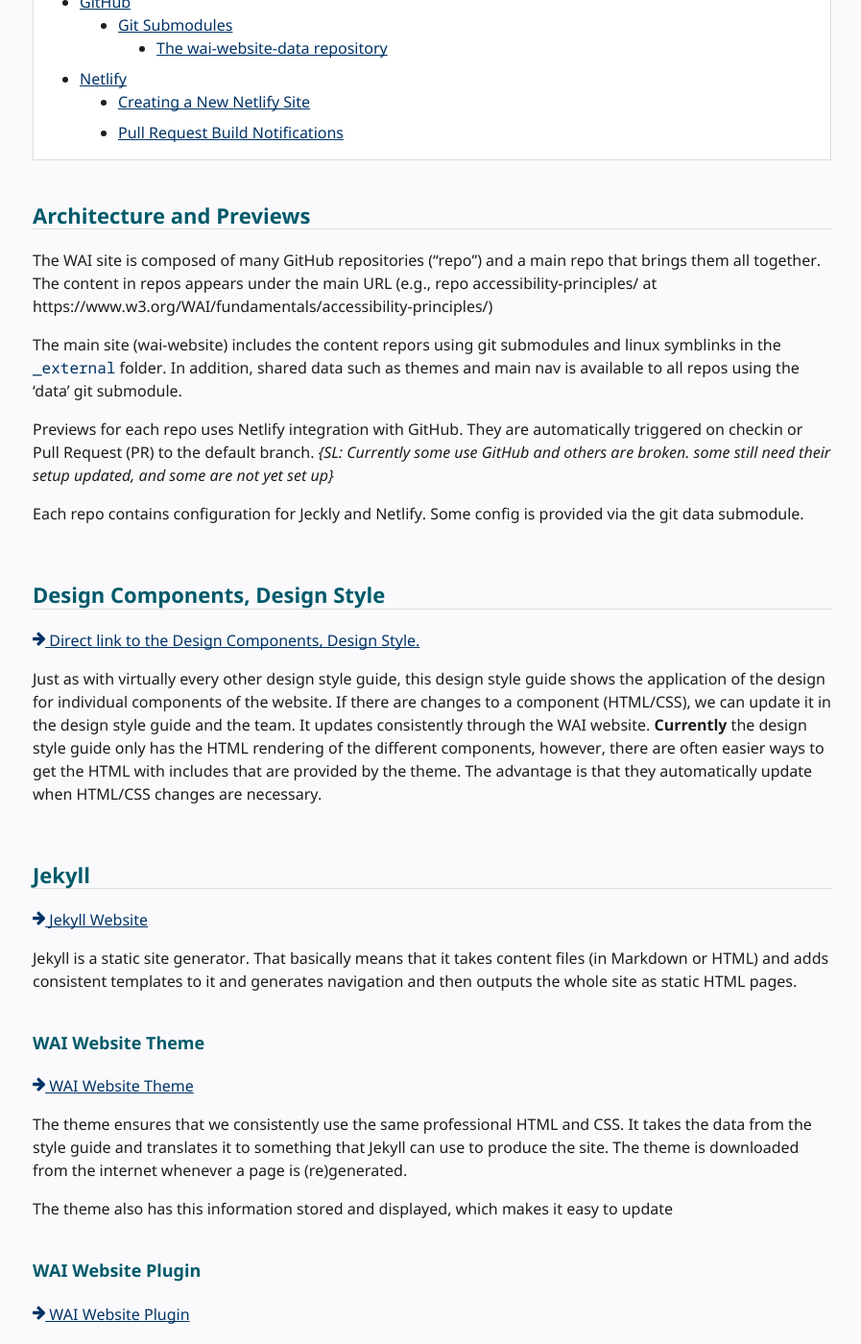
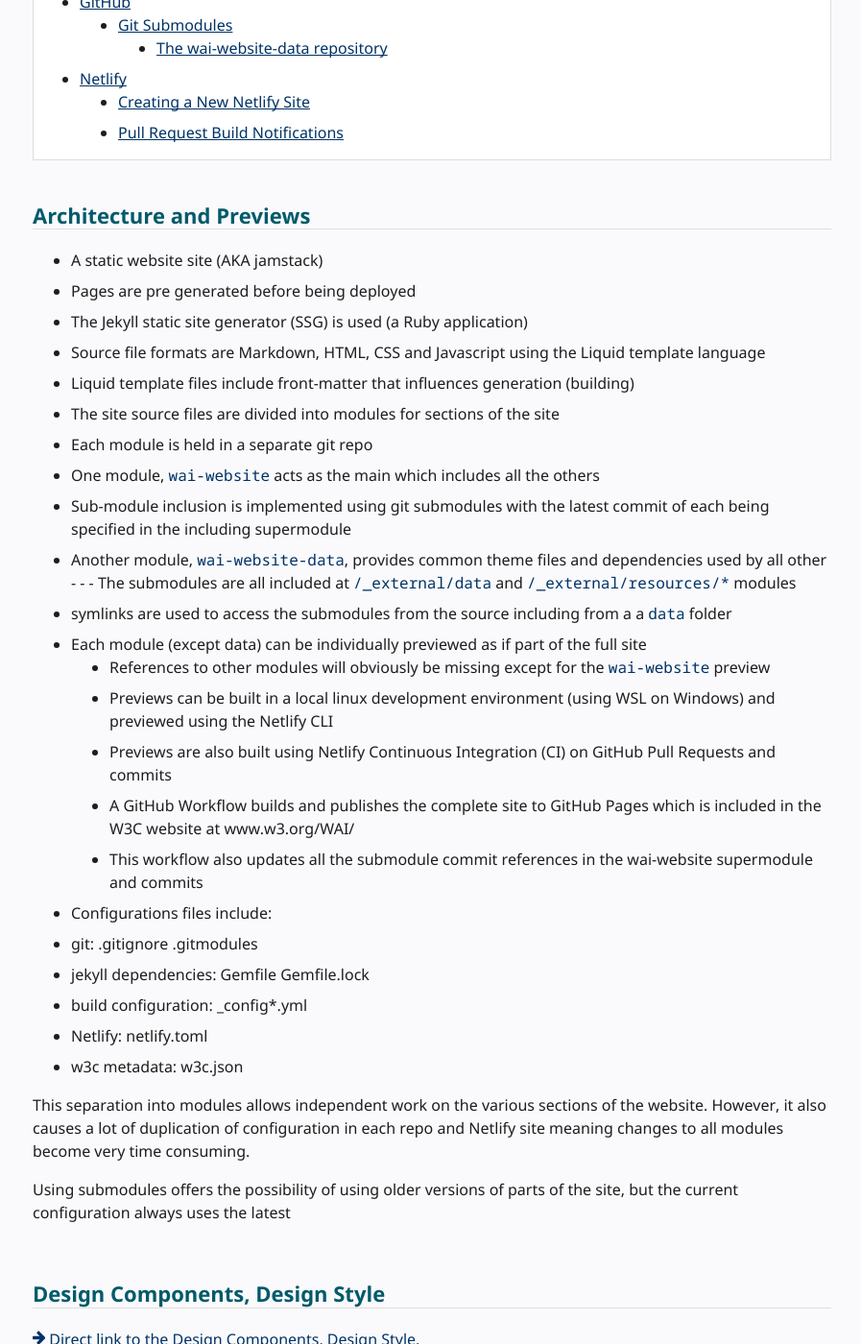
Before and after one commit to w3c/wai-website-theme, a Jekyll site: the page built from content/technical.md, in a window 1280 px wide and 1400 px high, scrolled down 721 px. Shown: the whole window at 96% size, without its empty margins (334-1231 px from the left). Built offline with Jekyll 4.4.1, drawn with Linux system fonts in a browser that asks for light colours; cached includes are drawn as plain includes; comment, search, counter and statistics services are not loaded.

Commit message:
Update architectural notes

```diff
--- a/content/technical.md
+++ b/content/technical.md
@@ -22,13 +22,34 @@
 
 ## Architecture and Previews ##
 
-The WAI site is composed of many GitHub repositories ("repo") and a main repo that brings them all together. The content in repos appears under the main URL (e.g., repo accessibility-principles/ at https://www.w3.org/WAI/fundamentals/accessibility-principles/)
+- A static website site (AKA jamstack)
+ - Pages are pre generated before being deployed
+ - The Jekyll static site generator (SSG) is used (a Ruby application)
+ - Source file formats are Markdown, HTML, CSS and Javascript using the Liquid template language
+ - Liquid template files include front-matter that influences generation (building)
+- The site source files are divided into modules for sections of the site
+ - Each module is held in a separate git repo
+ - One module, `wai-website` acts as the main which includes all the others
+ - Sub-module inclusion is implemented using git submodules with the latest commit of each being specified in the including supermodule
+ - Another module, `wai-website-data`, provides common theme files and dependencies used by all other  - - - The submodules are all included at `/_external/data` and `/_external/resources/*`
+modules
+ - symlinks are used to access the submodules from the source including from a a `data` folder
+- Each module (except data) can be individually previewed as if part of the full site
+  - References to other modules will obviously be missing except for the `wai-website` preview
+  - Previews can be built in a local linux development environment (using WSL on Windows) and previewed using the Netlify CLI
+  - Previews are also built using Netlify Continuous Integration (CI) on GitHub Pull Requests and commits
+  - A GitHub Workflow builds and publishes the complete site to GitHub Pages which is included in the W3C website at www.w3.org/WAI/
+  - This workflow also updates all the submodule commit references in the wai-website supermodule and commits
+- Configurations files include:
+ - git: .gitignore .gitmodules
+ - jekyll dependencies: Gemfile Gemfile.lock
+ - build configuration: _config*.yml
+ - Netlify: netlify.toml
+ - w3c metadata: w3c.json
 
-The main site (wai-website) includes the content repors using git submodules and linux symblinks in the `_external` folder. In addition, shared data such as themes and main nav is available to all repos using the 'data' git submodule.
+This separation into modules allows independent work on the various sections of the website. However, it also causes a lot of duplication of configuration in each repo and Netlify site meaning changes to all modules become very time consuming.
 
-Previews for each repo uses Netlify integration with GitHub. They are automatically triggered on checkin or Pull Request (PR) to the default branch. _{SL: Currently some use GitHub and others are broken. some still need their setup updated, and some are not yet set up}_
-
-Each repo contains configuration for Jeckly and Netlify. Some config is provided via the git data submodule.
+Using submodules offers the possibility of using older versions of parts of the site, but the current configuration always uses the latest
 
 ## Design Components, Design Style
 
```
